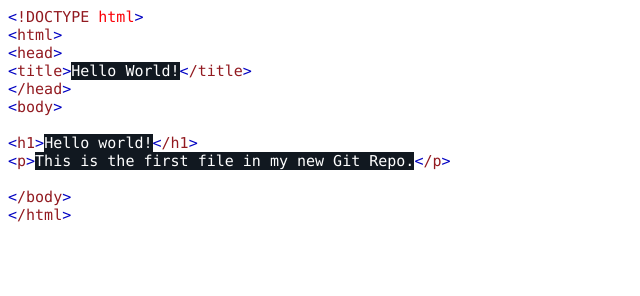
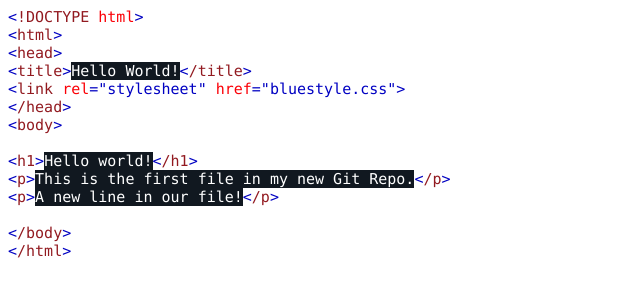
Before and after one commit to MohamedAhad/hello-world, a plain HTML site: page index.html in a window 1280 px wide. Shown: the whole page, without its empty margins (0-640 px from the left). Drawn offline with Linux system fonts and the light colour scheme.

Commit message:
Updated index.html with a new line

```diff
--- a/index.html
+++ b/index.html
@@ -9,7 +9,8 @@
   <style type="text/css">
     p.p1 {margin: 0.0px 0.0px 0.0px 0.0px; font: 15.0px Menlo; color: #921a20; -webkit-text-stroke: #921a20}
     p.p2 {margin: 0.0px 0.0px 0.0px 0.0px; font: 15.0px Menlo; color: #ffffff; -webkit-text-stroke: #ffffff}
-    p.p3 {margin: 0.0px 0.0px 0.0px 0.0px; font: 15.0px Menlo; color: #ffffff; -webkit-text-stroke: #ffffff; min-height: 18.0px}
+    p.p3 {margin: 0.0px 0.0px 0.0px 0.0px; font: 15.0px Menlo; color: #0000c2; -webkit-text-stroke: #0000c2}
+    p.p4 {margin: 0.0px 0.0px 0.0px 0.0px; font: 15.0px Menlo; color: #ffffff; -webkit-text-stroke: #ffffff; min-height: 18.0px}
     span.s1 {font-kerning: none; color: #0000c2; -webkit-text-stroke: 0px #0000c2}
     span.s2 {font-kerning: none}
     span.s3 {font-kerning: none; color: #fb0007; -webkit-text-stroke: 0px #fb0007}
@@ -22,12 +23,14 @@
 <p class="p1"><span class="s1">&lt;</span><span class="s2">html</span><span class="s1">&gt;</span></p>
 <p class="p1"><span class="s1">&lt;</span><span class="s2">head</span><span class="s1">&gt;</span></p>
 <p class="p2"><span class="s1">&lt;</span><span class="s4">title</span><span class="s1">&gt;</span><span class="s5">Hello World!</span><span class="s1">&lt;</span><span class="s4">/title</span><span class="s1">&gt;</span></p>
+<p class="p3"><span class="s2">&lt;</span><span class="s4">link</span><span class="s3"> rel</span><span class="s2">="stylesheet"</span><span class="s3"> href</span><span class="s2">="bluestyle.css"&gt;</span></p>
 <p class="p1"><span class="s1">&lt;</span><span class="s2">/head</span><span class="s1">&gt;</span></p>
 <p class="p1"><span class="s1">&lt;</span><span class="s2">body</span><span class="s1">&gt;</span></p>
-<p class="p3"><span class="s2"></span><br></p>
+<p class="p4"><span class="s2"></span><br></p>
 <p class="p2"><span class="s1">&lt;</span><span class="s4">h1</span><span class="s1">&gt;</span><span class="s5">Hello world!</span><span class="s1">&lt;</span><span class="s4">/h1</span><span class="s1">&gt;</span></p>
 <p class="p2"><span class="s1">&lt;</span><span class="s4">p</span><span class="s1">&gt;</span><span class="s5">This is the first file in my new Git Repo.</span><span class="s1">&lt;</span><span class="s4">/p</span><span class="s1">&gt;</span></p>
-<p class="p3"><span class="s2"></span><br></p>
+<p class="p2"><span class="s1">&lt;</span><span class="s4">p</span><span class="s1">&gt;</span><span class="s5">A new line in our file!</span><span class="s1">&lt;</span><span class="s4">/p</span><span class="s1">&gt;</span></p>
+<p class="p4"><span class="s2"></span><br></p>
 <p class="p1"><span class="s1">&lt;</span><span class="s2">/body</span><span class="s1">&gt;</span></p>
 <p class="p1"><span class="s1">&lt;</span><span class="s2">/html</span><span class="s1">&gt;</span></p>
 </body>
```
